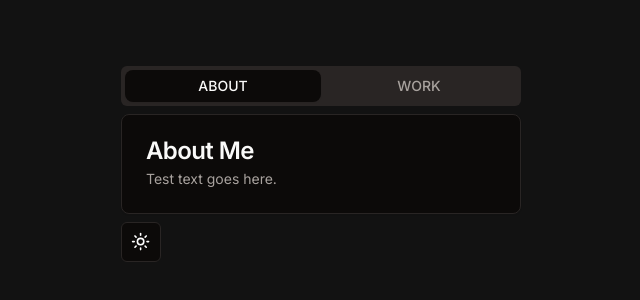
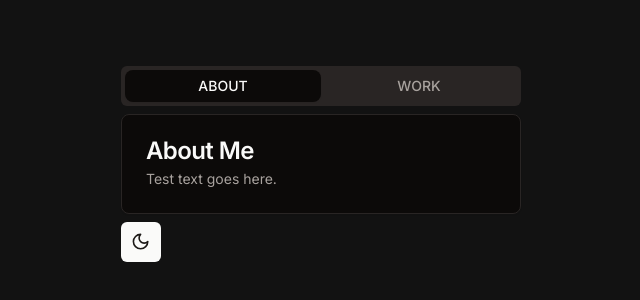
Before and after one commit to g00dnlght/ShadCN_UI, a Next.js app in the folder my-app/: page / in a window 1280 px wide. Shown: the part 236-536 px from the top of the page, without its empty margins (319-959 px from the left). Built offline with nearby package versions, Linux system fonts and the light colour scheme.

Commit message:
Update page.tsx

```diff
--- a/my-app/app/page.tsx
+++ b/my-app/app/page.tsx
@@ -11,12 +11,17 @@ import * as React from 'react';
 import { Moon, Sun } from 'lucide-react';
 import { useTheme } from 'next-themes';
 import { Button } from '@/components/ui/button';
+import { useState, useEffect } from 'react';
 
 export default function TabsDemo() {
   const { theme, setTheme } = useTheme();
 
   const toggleTheme = () => {
-    setTheme(theme === 'light' ? 'dark' : 'light');
+    if (theme === 'light') {
+      setTheme('dark');
+    } else if (theme === 'dark') {
+      setTheme('light');
+    }
   };
 
   return (
@@ -81,13 +86,15 @@ export default function TabsDemo() {
             </CardHeader>
           </Card>
         </TabsContent>
-        <Button variant="outline" size="icon" onClick={toggleTheme}>
-          {theme === 'light' ? (
+        <Button
+          size="icon"
+          onClick={() => setTheme(theme === 'light' ? 'dark' : 'light')}
+        >
+          {theme === 'dark' ? (
             <Moon className="h-[1.2rem] w-[1.2rem]" />
           ) : (
             <Sun className="h-[1.2rem] w-[1.2rem]" />
           )}
-          <span className="sr-only">Toggle theme</span>
         </Button>
       </Tabs>
     </main>
```
